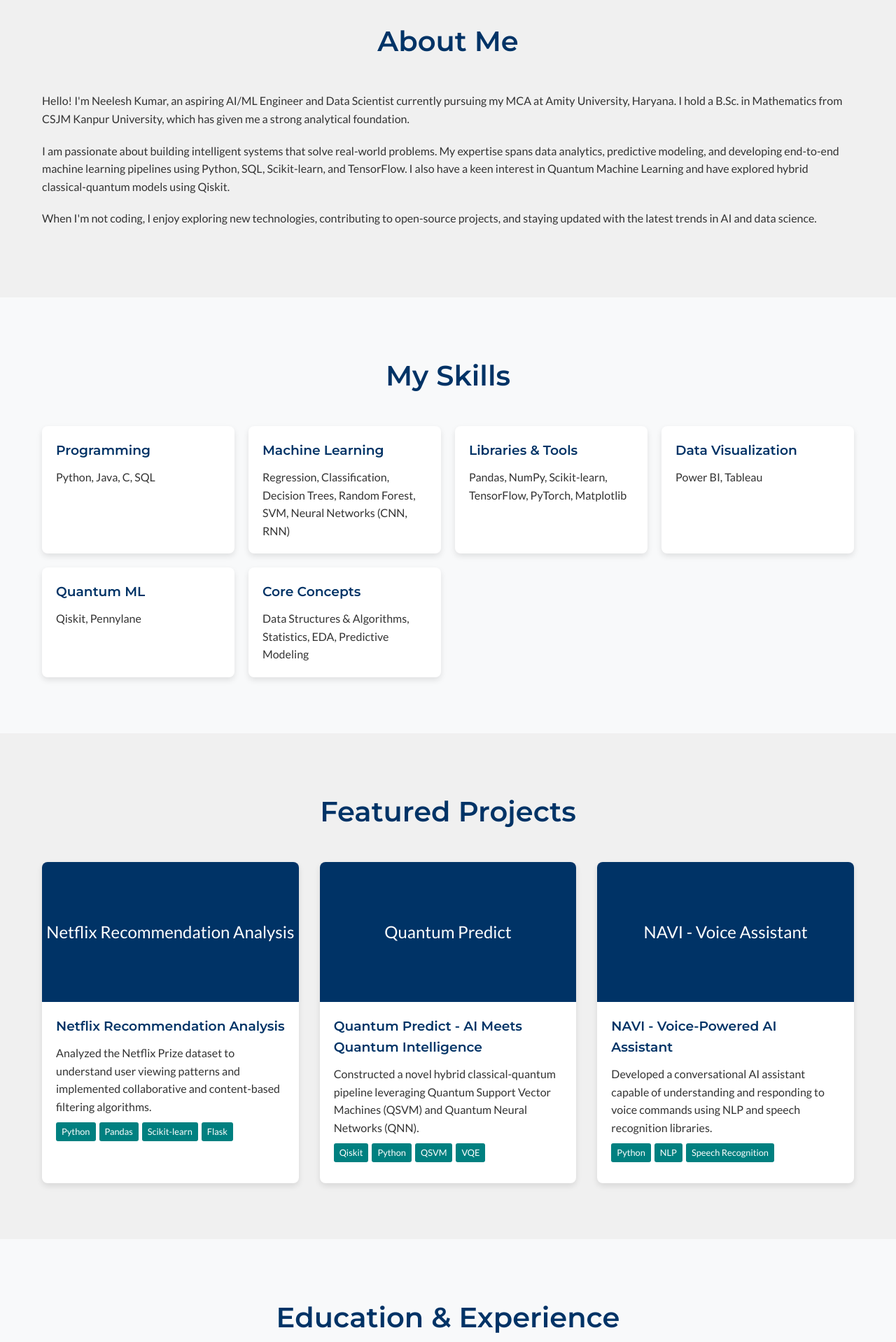
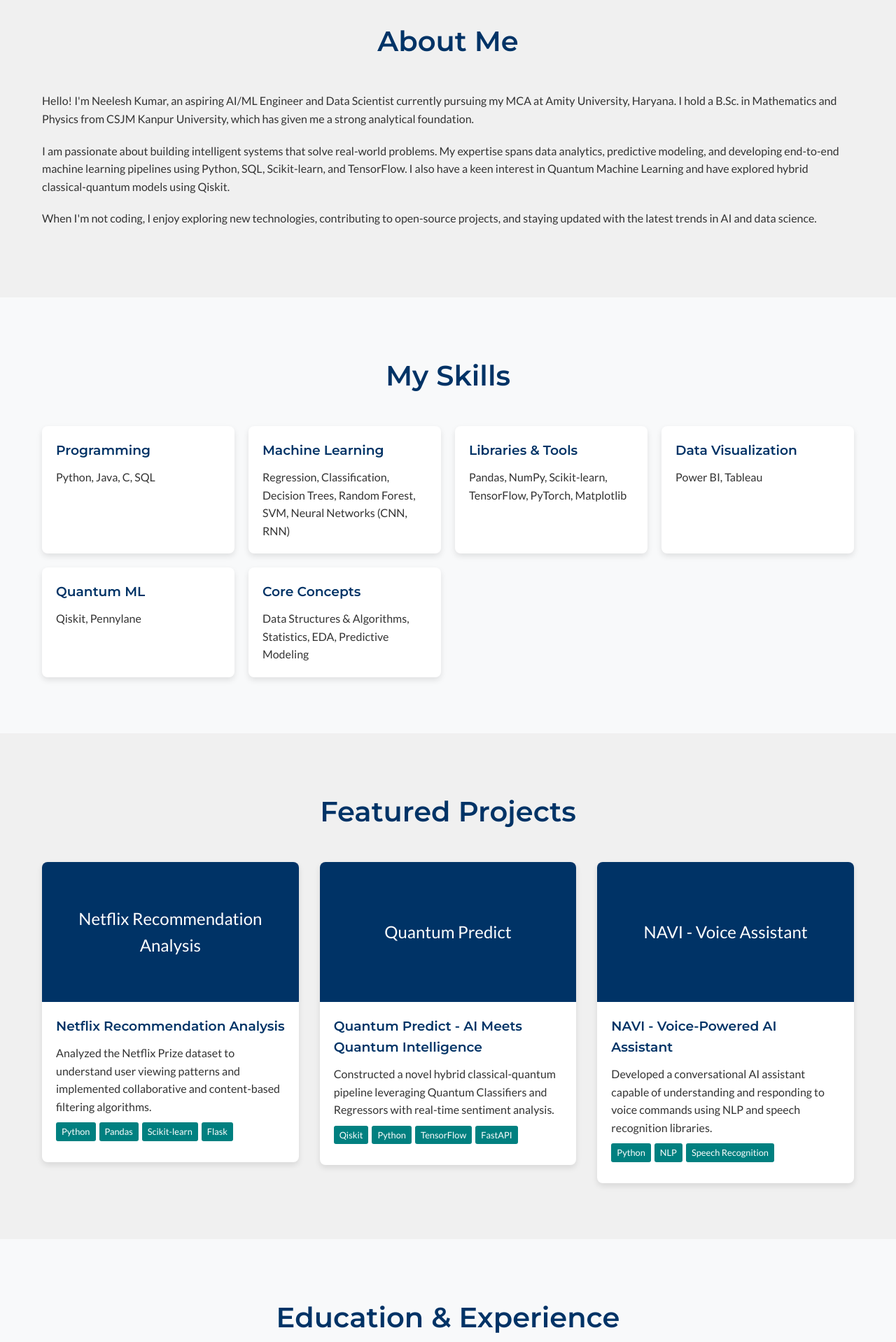
Before and after one commit to neeleshyadav603/my-portfolio, a plain HTML site: page index.html in a window 1280 px wide. Shown: the part 840-2758 px from the top of the page at 70% size. Drawn offline with Linux system fonts and the light colour scheme.

Commit message:
Update index.html

```diff
--- a/index.html
+++ b/index.html
@@ -101,7 +101,7 @@
 
         /* Hero Section */
         .hero {
-            background: linear-gradient(rgba(0,51,102,0.8), rgba(0,51,102,0.8)), url('https://via.placeholder.com/1920x800') no-repeat center center;
+            background: linear-gradient(rgba(0,51,102,0.8), rgba(0,51,102,0.8)), url('https://images.unsplash.com/photo-1518770660439-4636190af475?auto=format&fit=crop&q=80&w=2070') no-repeat center center;
             background-size: cover;
             color: var(--text-light);
             padding: 100px 0;
@@ -203,6 +203,7 @@
             overflow: hidden;
             box-shadow: 0 4px 8px rgba(0,0,0,0.1);
             transition: var(--transition);
+            cursor: pointer; /* Makes it clear the card is clickable */
         }
 
         .project-card:hover {
@@ -218,6 +219,8 @@
             justify-content: center;
             color: white;
             font-size: 1.5rem;
+            text-align: center;
+            padding: 10px;
         }
 
         .project-content {
@@ -386,7 +389,6 @@
 </head>
 <body>
 
-    <!-- Header -->
     <header>
         <div class="container">
             <nav>
@@ -404,7 +406,6 @@
         </div>
     </header>
 
-    <!-- Hero Section -->
     <section id="home" class="hero">
         <div class="container">
             <img src="WhatsApp Image 2025-10-05 at 21.45.30_be2fb8de.jpg" alt="Neelesh Kumar">
@@ -414,13 +415,12 @@
         </div>
     </section>
 
-    <!-- About Section -->
     <section id="about">
         <div class="container">
             <h2>About Me</h2>
             <div class="about-content">
                 <div class="about-text">
-                    <p>Hello! I'm Neelesh Kumar, an aspiring AI/ML Engineer and Data Scientist currently pursuing my MCA at Amity University, Haryana. I hold a B.Sc. in Mathematics from CSJM Kanpur University, which has given me a strong analytical foundation.</p>
+                    <p>Hello! I'm Neelesh Kumar, an aspiring AI/ML Engineer and Data Scientist currently pursuing my MCA at Amity University, Haryana. I hold a B.Sc. in Mathematics and Physics from CSJM Kanpur University, which has given me a strong analytical foundation.</p>
                     <p>I am passionate about building intelligent systems that solve real-world problems. My expertise spans data analytics, predictive modeling, and developing end-to-end machine learning pipelines using Python, SQL, Scikit-learn, and TensorFlow. I also have a keen interest in Quantum Machine Learning and have explored hybrid classical-quantum models using Qiskit.</p>
                     <p>When I'm not coding, I enjoy exploring new technologies, contributing to open-source projects, and staying updated with the latest trends in AI and data science.</p>
                 </div>
@@ -428,7 +428,6 @@
         </div>
     </section>
 
-    <!-- Skills Section -->
     <section id="skills" style="background-color: #f8f9fa;">
         <div class="container">
             <h2>My Skills</h2>
@@ -461,11 +460,12 @@
         </div>
     </section>
 
-    <!-- Projects Section -->
     <section id="projects">
         <div class="container">
             <h2>Featured Projects</h2>
             <div class="projects-grid">
+
+                <a href="https://github.com/neeleshyadav603/Netflix-Data_Analysis" target="_blank" rel="noopener noreferrer" style="text-decoration: none; color: inherit;">
                     <div class="project-card">
                         <div class="project-img">Netflix Recommendation Analysis</div>
                         <div class="project-content">
@@ -479,19 +479,25 @@
                             </div>
                         </div>
                     </div>
+                </a>
+
+                <a href="https://github.com/neeleshyadav603/Quantum-Finance-Predictor" target="_blank" rel="noopener noreferrer" style="text-decoration: none; color: inherit;">
                     <div class="project-card">
                         <div class="project-img">Quantum Predict</div>
                         <div class="project-content">
                             <h3>Quantum Predict - AI Meets Quantum Intelligence</h3>
-                        <p>Constructed a novel hybrid classical-quantum pipeline leveraging Quantum Support Vector Machines (QSVM) and Quantum Neural Networks (QNN).</p>
+                            <p>Constructed a novel hybrid classical-quantum pipeline leveraging Quantum Classifiers and Regressors with real-time sentiment analysis.</p>
                             <div class="project-tech">
                                 <span class="tech-tag">Qiskit</span>
                                 <span class="tech-tag">Python</span>
-                            <span class="tech-tag">QSVM</span>
-                            <span class="tech-tag">VQE</span>
+                                <span class="tech-tag">TensorFlow</span>
+                                <span class="tech-tag">FastAPI</span>
                             </div>
                         </div>
                     </div>
+                </a>
+
+                <a href="https://github.com/neeleshyadav603" target="_blank" rel="noopener noreferrer" style="text-decoration: none; color: inherit;" title="View my other projects on GitHub!">
                     <div class="project-card">
                         <div class="project-img">NAVI - Voice Assistant</div>
                         <div class="project-content">
@@ -504,11 +510,12 @@
                             </div>
                         </div>
                     </div>
+                </a>
+
             </div>
         </div>
     </section>
 
-    <!-- Experience & Education Section -->
     <section id="experience" style="background-color: #f8f9fa;">
         <div class="container">
             <h2>Education & Experience</h2>
@@ -522,23 +529,22 @@
                 </div>
                 <div class="timeline-item">
                     <div class="timeline-content">
-                        <h3>MCA</h3>
+                        <h3>MCA in Computer Science</h3>
                         <p class="timeline-date">2024–2026 | Amity University, Haryana</p>
-                        <p>Pursuing Master of Computer Applications with a focus on Artificial Intelligence and Data Science.</p>
+                        <p>Pursuing a Master of Computer Applications with a focus on Artificial Intelligence and Data Science.</p>
                     </div>
                 </div>
                 <div class="timeline-item">
                     <div class="timeline-content">
-                        <h3>B.Sc. in Mathematics</h3>
+                        <h3>B.Sc. in Mathematics & Physics</h3>
                         <p class="timeline-date">2021–2024 | CSJM Kanpur University</p>
-                        <p>Strong foundation in mathematical concepts essential for data science and machine learning.</p>
+                        <p>Graduated with a strong foundation in mathematical and physical concepts essential for data science and machine learning.</p>
                     </div>
                 </div>
             </div>
         </div>
     </section>
 
-    <!-- Contact Section -->
     <section id="contact">
         <div class="container">
             <h2>Get In Touch</h2>
@@ -583,7 +589,6 @@
         </div>
     </section>
 
-    <!-- Footer -->
     <footer>
         <div class="container">
             <p>&copy; 2025 Neelesh Kumar. All Rights Reserved.</p>
```
Lines whose indentation alone changed are shown as unchanged.
